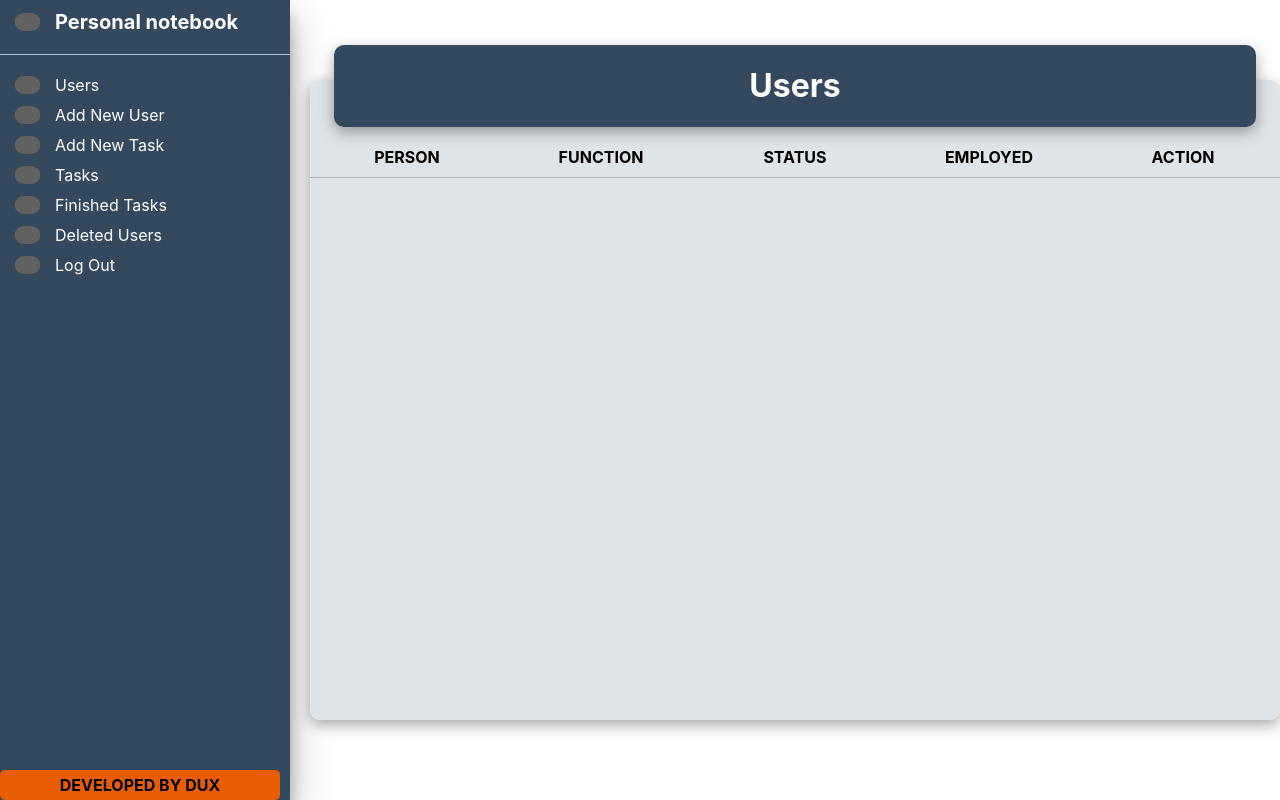
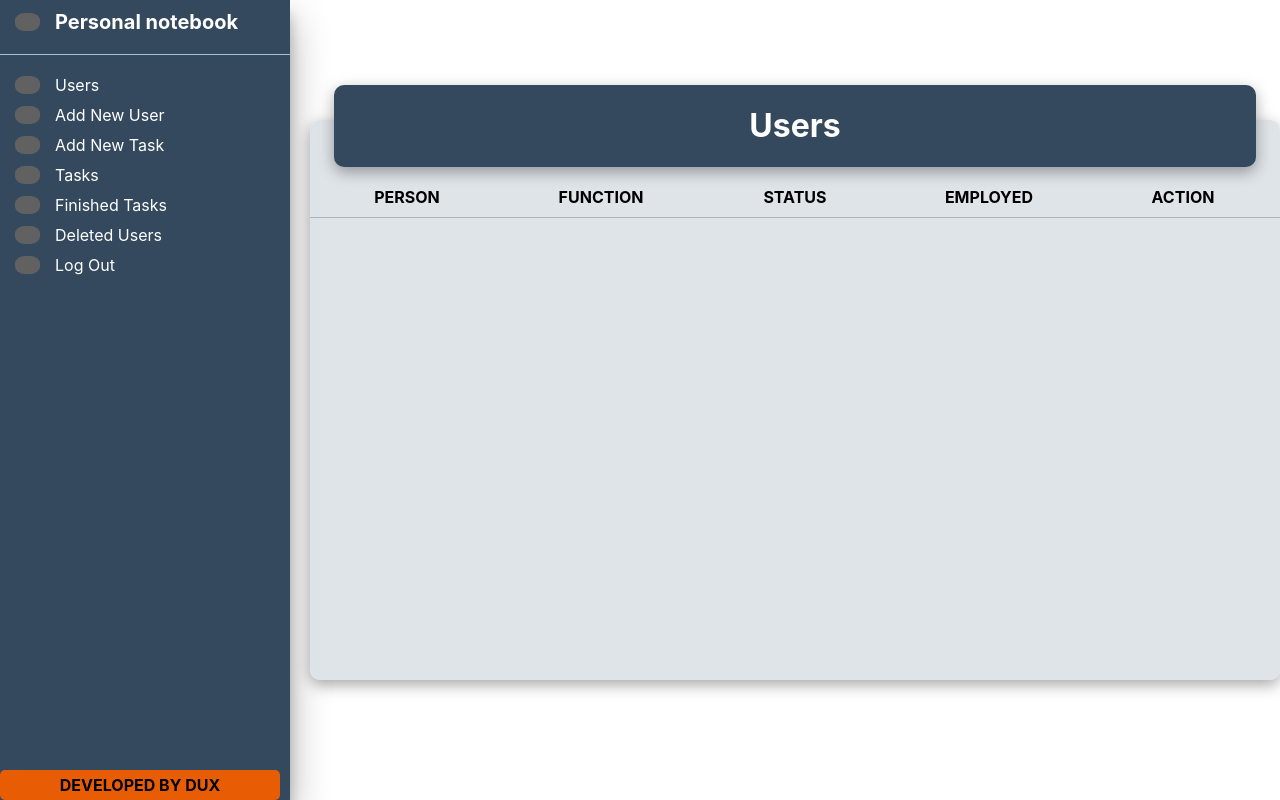
Before and after one commit to duxante/notebook, a React (Create React App) app: page /users in a window 1280 px wide. Built offline with nearby package versions, Linux system fonts and the light colour scheme; grey boxes are pictures that could not be loaded; a web font is replaced by a local one.

Commit message:
refactor dashboard

```diff
--- a/src/Common/DashboardFolder/dashboard.component.jsx
+++ b/src/Common/DashboardFolder/dashboard.component.jsx
@@ -1,10 +1,11 @@
 import MainHeading from "../MainHeading/mainHeading.component";
 import "./dashboard.style.css";
 
-const Dashboard = () => {
+const Dashboard = ({children, mainHeadingTitle}) => {
     return(
         <div className="globalDashboard">
-            <MainHeading />
+            <MainHeading mainHeadingTitle={mainHeadingTitle} />
+            {children}
         </div>
     )
 }
--- a/src/Components/Users/users.component.jsx
+++ b/src/Components/Users/users.component.jsx
@@ -4,13 +4,13 @@ import MainHeading from "../../Common/MainHeading/mainHeading.component";
 import { useState } from "react";
 import AddNewUser from "../AddNewUser/addNewUser.component";
 import Sidebar from "../../Common/Sidebar/sidebar.component";
+import Dashboard from "../../Common/DashboardFolder/dashboard.component";
 
 const Users = () => {
     return(
         <div class="holder-centralni-dio">
             <Sidebar />
-            <div className="usersDashboard">
-                    <MainHeading mainHeadingTitle="Users" />
+            <Dashboard mainHeadingTitle="Users">
                <div className="usersSubtitles">
                     <h4>PERSON</h4>
                     <h4>FUNCTION</h4>
@@ -18,7 +18,7 @@ const Users = () => {
                     <h4>EMPLOYED</h4>
                     <h4>ACTION</h4>
                 </div>
-            </div>
+            </Dashboard>
         </div>
     )
 }
```
